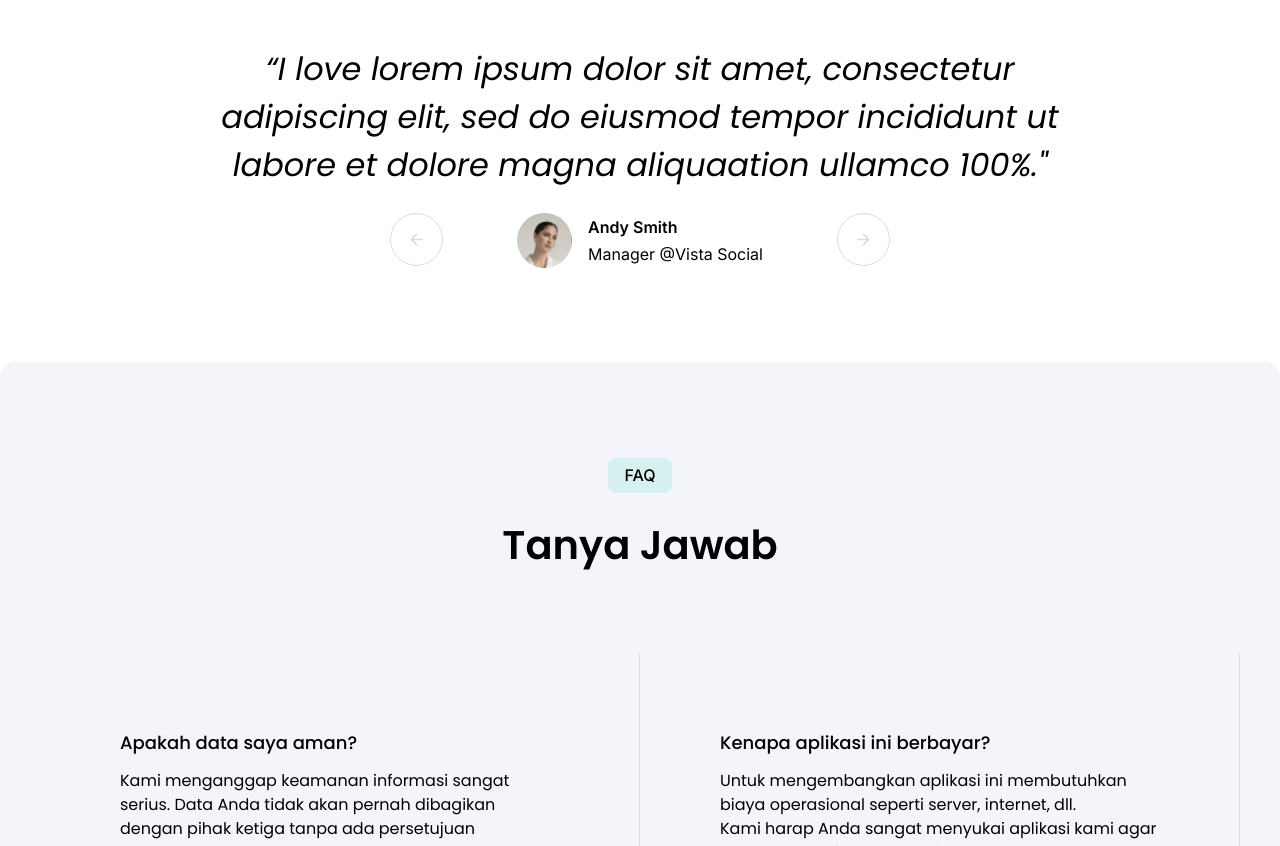
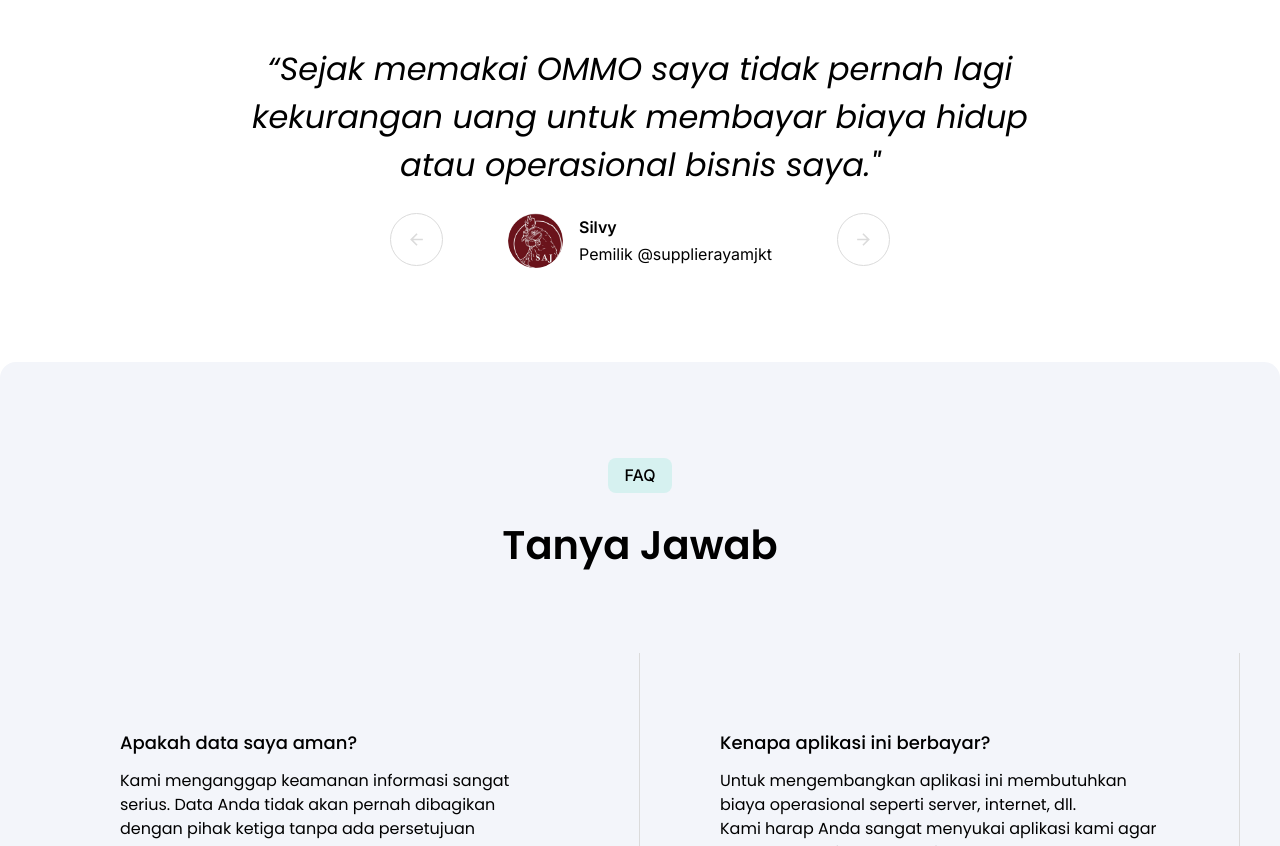
Before and after one commit to nhamidjaja/ommo-company-static, a website built with Parcel: page index.html in a window 1280 px wide. Shown: the part 6301-7147 px from the top of the page. Built offline with nearby package versions, Linux system fonts and the light colour scheme.

Commit message:
Intial testimonial

```diff
--- a/index.html
+++ b/index.html
@@ -1264,19 +1264,17 @@
                 <div class="quote-quote1">
                   <span class="quote-quote2">
                     <span>
-                      “I love lorem ipsum dolor sit amet, consectetur
-                      adipiscing elit, sed do eiusmod tempor incididunt ut
-                      labore et dolore magna aliquaation ullamco 100%."
+                      “Sejak memakai OMMO saya tidak pernah lagi kekurangan uang untuk membayar biaya hidup atau operasional bisnis saya."
                     </span>
                   </span>
                 </div>
                 <div class="quote-people">
                   <div class="quote-person">
-                    <img alt="person-avatar" src="public/playground_assets/pastedimage-8jmb-200w.png"
+                    <img alt="person-avatar" src="public/playground_assets/supplierayamjkt.jpeg"
                       class="quote-avatar" />
                     <div class="quote-person-details">
-                      <span class="quote-text"><span>Andy Smith</span></span>
-                      <span><span>Manager @Vista Social</span></span>
+                      <span class="quote-text"><span>Silvy</span></span>
+                      <span><span>Pemilik @supplierayamjkt</span></span>
                     </div>
                   </div>
                 </div>
```
Also changed, not shown: public/playground_assets/supplierayamjkt.jpeg (added).
